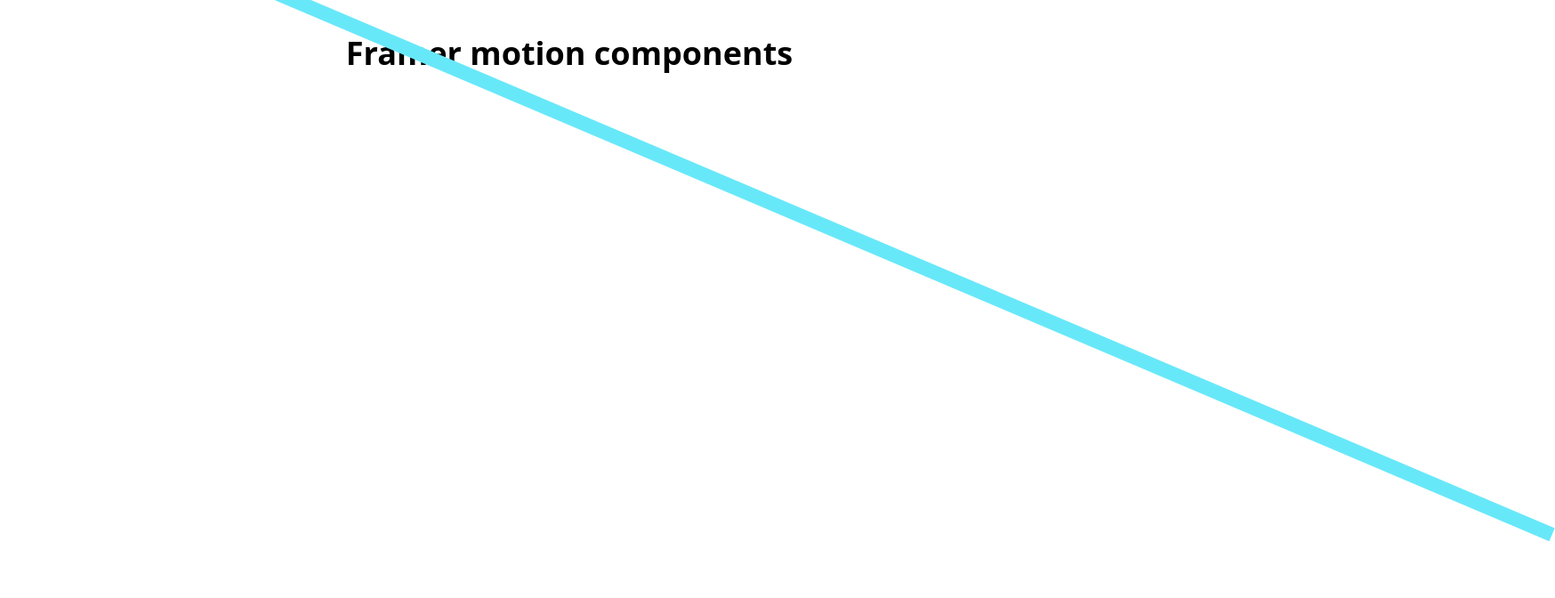
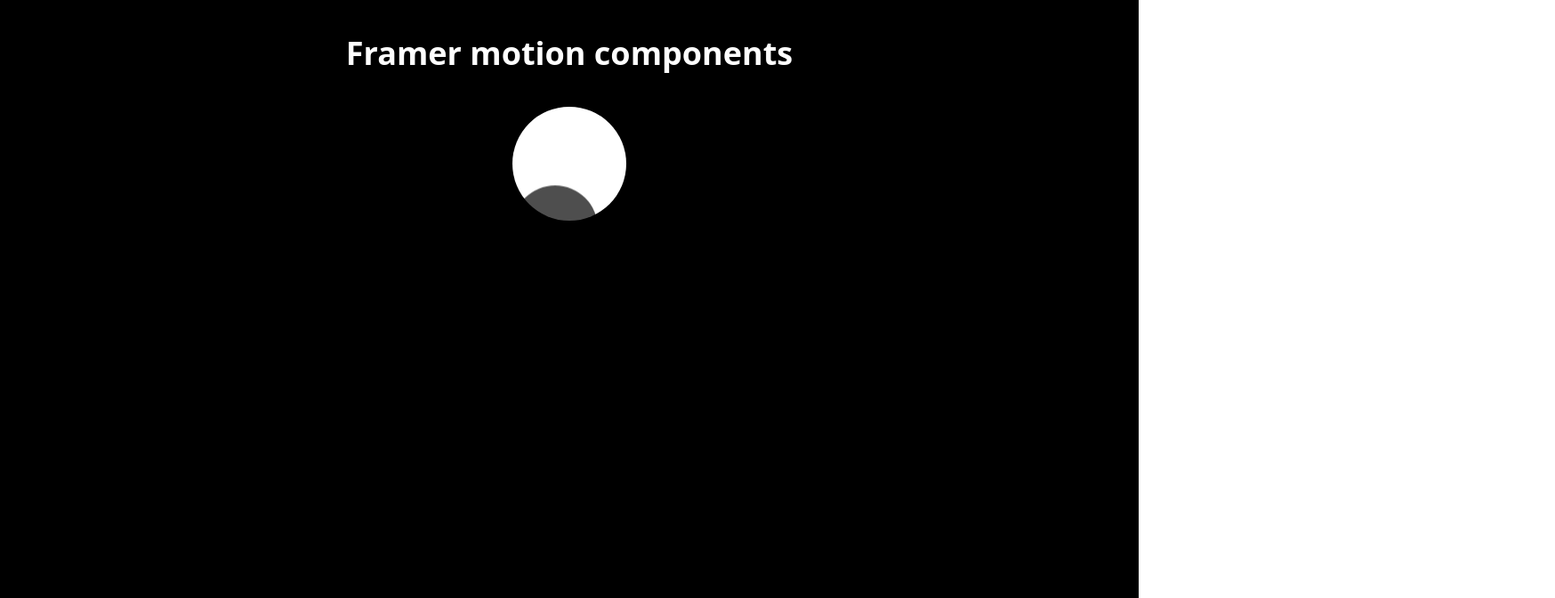
Before and after one commit to Anuj3553/Animation, a React (Vite) app in the folder FramerMotion/animate_transition/: page / in a window 1280 px wide. Shown: the top 672 px of the page at 89% size, 1748 px wide, since content can reach past the window. Built offline with nearby package versions, Linux system fonts and the light colour scheme.

Commit message:
ExitAndEnterAnimation & Keyframes Completed

```diff
--- a/FramerMotion/animate_transition/src/App.jsx
+++ b/FramerMotion/animate_transition/src/App.jsx
@@ -1,16 +1,18 @@
-import React from 'react'
-
 import './App.css'
-import ProgressBar from './framer-components/ProgressBar'
+import KeyFrames from './framer-components/KeyFrames'
+// import ExitAndEnterAnimation from './framer-components/ExitAndEnterAnimation'
+// import ProgressBar from './framer-components/ProgressBar'
 
 const App = () => {
   return (
     <>
-      <div className='p-10 flex flex-col'>
-        <h1 className='text-center text-4xl font-semibold'>
+      <div className='p-10 flex h-screen flex-col bg-black'>
+        <h1 className='text-center text-white text-4xl font-semibold'>
           Framer motion components
         </h1>
-        <ProgressBar />
+        {/* <ProgressBar /> */}
+        {/* <ExitAndEnterAnimation /> */}
+        <KeyFrames />
       </div>
     </>
   )
--- /dev/null
+++ b/FramerMotion/animate_transition/src/framer-components/ExitAndEnterAnimation.jsx
@@ -0,0 +1,32 @@
+import { AnimatePresence, motion } from "framer-motion"
+import { useEffect, useState } from "react"
+
+const ExitAndEnterAnimation = () => {
+    const [removeInnerCircle, setRemoveInnerCircle] = useState(false)
+
+    useEffect(() => {
+        setTimeout(() => {
+            setRemoveInnerCircle(true)
+        }, 5000);
+    })
+
+    return (
+        <div>
+            <div className="bg-white h-32 w-32 rounded-full mx-auto mt-10">
+                <AnimatePresence>
+                    {removeInnerCircle === false && (
+                        <motion.div
+                            initial={{ opacity: 0, y: 0 }}
+                            animate={{ opacity: 1, y: 40 }}
+                            transition={{ duration: 5 }}
+                            exit={{ opacity: 0, y: 1000 }}
+                            className="bg-black h-24 w-24 rounded-full">
+                        </motion.div>
+                    )}
+                </AnimatePresence>
+            </div>
+        </div>
+    )
+}
+
+export default ExitAndEnterAnimation
--- /dev/null
+++ b/FramerMotion/animate_transition/src/framer-components/KeyFrames.jsx
@@ -0,0 +1,38 @@
+import { AnimatePresence, motion } from "framer-motion"
+import { useEffect, useState } from "react"
+
+const KeyFrames = () => {
+    const [removeInnerCircle, setRemoveInnerCircle] = useState(false)
+
+    useEffect(() => {
+        setTimeout(() => {
+            setRemoveInnerCircle(true)
+        }, 7000);
+    })
+
+    return (
+        <div>
+            <div className="bg-white h-32 w-32 rounded-full mx-auto mt-10">
+                <AnimatePresence>
+                    {removeInnerCircle === false && (
+                        <motion.div
+                            initial={{ opacity: 0, y: 0 }}
+                            animate={{
+                                opacity: 1,
+                                y: 40,
+                                scale: [null, 0.2, 0.5, 1.1, 1],
+                                backgroundColor: [null, "#11111", "#12ab12", "#000"],
+                                borderRadius: [null, "40%", "10%", "100%"]
+                             }}
+                            transition={{ duration: 5 }}
+                            exit={{ opacity: 0, y: 200 }}
+                            className="bg-black h-24 w-24 rounded-full">
+                        </motion.div>
+                    )}
+                </AnimatePresence>
+            </div>
+        </div>
+    )
+}
+
+export default KeyFrames
--- a/FramerMotion/animate_transition/src/framer-components/ProgressBar.jsx
+++ b/FramerMotion/animate_transition/src/framer-components/ProgressBar.jsx
@@ -1,4 +1,3 @@
-import React from 'react'
 import { motion } from 'framer-motion'
 
 const ProgressBar = () => {
```
